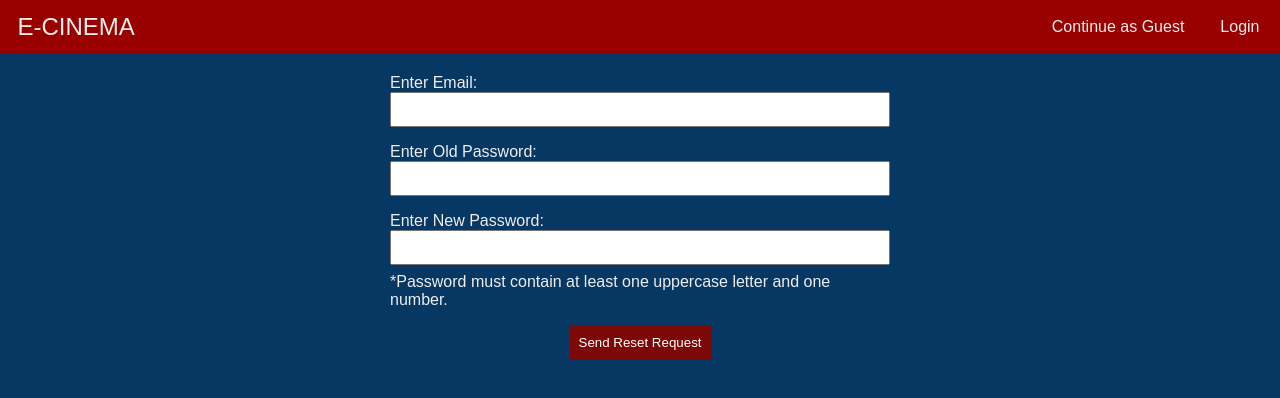
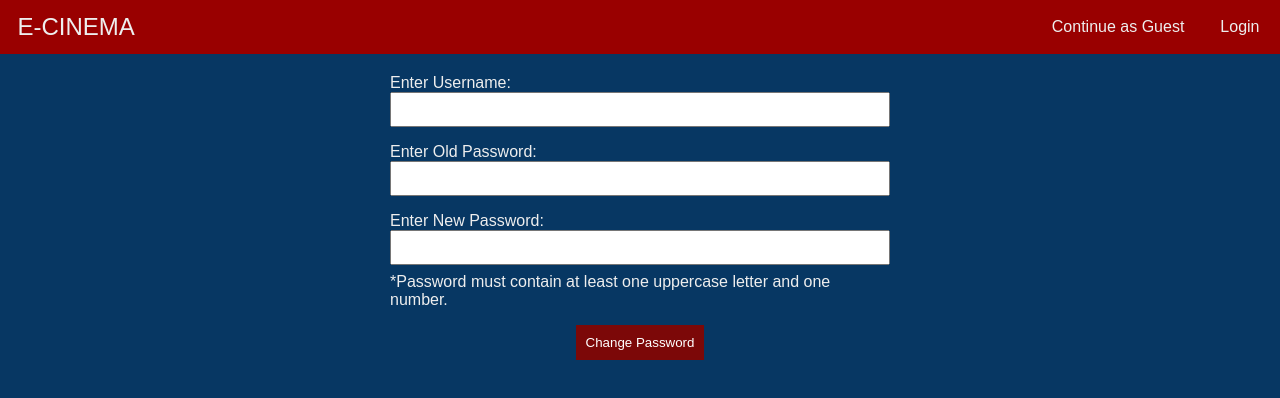
Before and after one commit to Brandipity/cinema-e-booking, a React (Create React App) app: page /forgotpassword in a window 1280 px wide. Shown: the top 398 px of the page. Built offline with nearby package versions, Linux system fonts and the light colour scheme.

Commit message:
- added scaffolding for changing a user's password

```diff
--- a/src/ForgotPassword.js
+++ b/src/ForgotPassword.js
@@ -1,30 +1,45 @@
+
 import React, { useState } from 'react';
 import { useNavigate } from 'react-router-dom';
 import './ForgotPassword.css';
-import ForgotPasswordEmailSender from './ForgotPasswordEmailSender'; //added forgotpasswordemailsender
+import axios from 'axios';
 
 function ForgotPassword() {
-  const [email, setEmail] = useState('');
-  const [password, setPassword] = useState('');
+  const [username, setUsername] = useState('');
+  const [oldPassword, setOldPassword] = useState('');
+  const [newPassword, setNewPassword] = useState('');
   const [showPopup, setShowPopup] = useState(false);
+  const [error, setError] = useState('');
   const navigate = useNavigate();
 
-  const handleResetRequest = async (e) => {
+  const handlePasswordChange = async (e) => {
     e.preventDefault();
 
     try {
-      // Send reset email (email confirmation??)
-      await ForgotPasswordEmailSender(email, 'YOUR_RESET_LINK');
+      // checking for username and old password
+      //TODO: I need to implement the endpoint for this
+      const response = await axios.post('/api/users/checkPassword', {
+        username,
+        oldPassword,
+      });
 
-      // Show the popup
+      if (response.data.success) {
+        // update that shit
+        await axios.put(`/api/users/${response.data.userId}`, {
+          password: newPassword,
+        });
+
         setShowPopup(true);
 
-      // Redirect to login page after 1 seconds
         setTimeout(() => {
           navigate('/login');
         }, 1000);
+      } else {
+        setError('Invalid username or old password');
+      }
     } catch (error) {
-      console.error('Error resetting password:', error);
+      console.error('Error changing password:', error);
+      setError('An error occurred while changing the password');
     }
   };
 
@@ -39,40 +54,47 @@ function ForgotPassword() {
             <a href="/login">Login</a>
           </div>
         </nav>
-
-      <form className="forgot-password" onSubmit={handleResetRequest}>
+        <form className="forgot-password" onSubmit={handlePasswordChange}>
           <div className="input">
-          <label>Enter Email:</label>
+            <label>Enter Username:</label>
             <input
-            type="email"
-            id="email"
-            name="email"
-            value={email}
-            onChange={(e) => setEmail(e.target.value)}
+                type="text"
+                id="username"
+                name="username"
+                value={username}
+                onChange={(e) => setUsername(e.target.value)}
                 required
             />
             <label>Enter Old Password:</label>
             <input
                 type="password"
-            id="oldpassword"
-            name="oldpassword"
+                id="oldPassword"
+                name="oldPassword"
+                value={oldPassword}
+                onChange={(e) => setOldPassword(e.target.value)}
+                required
             />
             <label>Enter New Password:</label>
             <input
                 type="password"
-            id="password"
-            name="password"
-            value={password}
-            onChange={(e) => setPassword(e.target.value)}
+                id="newPassword"
+                name="newPassword"
+                value={newPassword}
+                onChange={(e) => setNewPassword(e.target.value)}
                 required
             />
             <p>*Password must contain at least one uppercase letter and one number.</p>
           </div>
 
+          {error && <p className="error">{error}</p>}
+
           <div className="register-button">
-          <button type="submit" className="register-button">Send Reset Request</button>
+            <button type="submit" className="register-button">
+              Change Password
+            </button>
           </div>
         </form>
+
 
         {/* Popup to just show it works :) */}
         {showPopup && (
```
Lines whose indentation alone changed are shown as unchanged.
